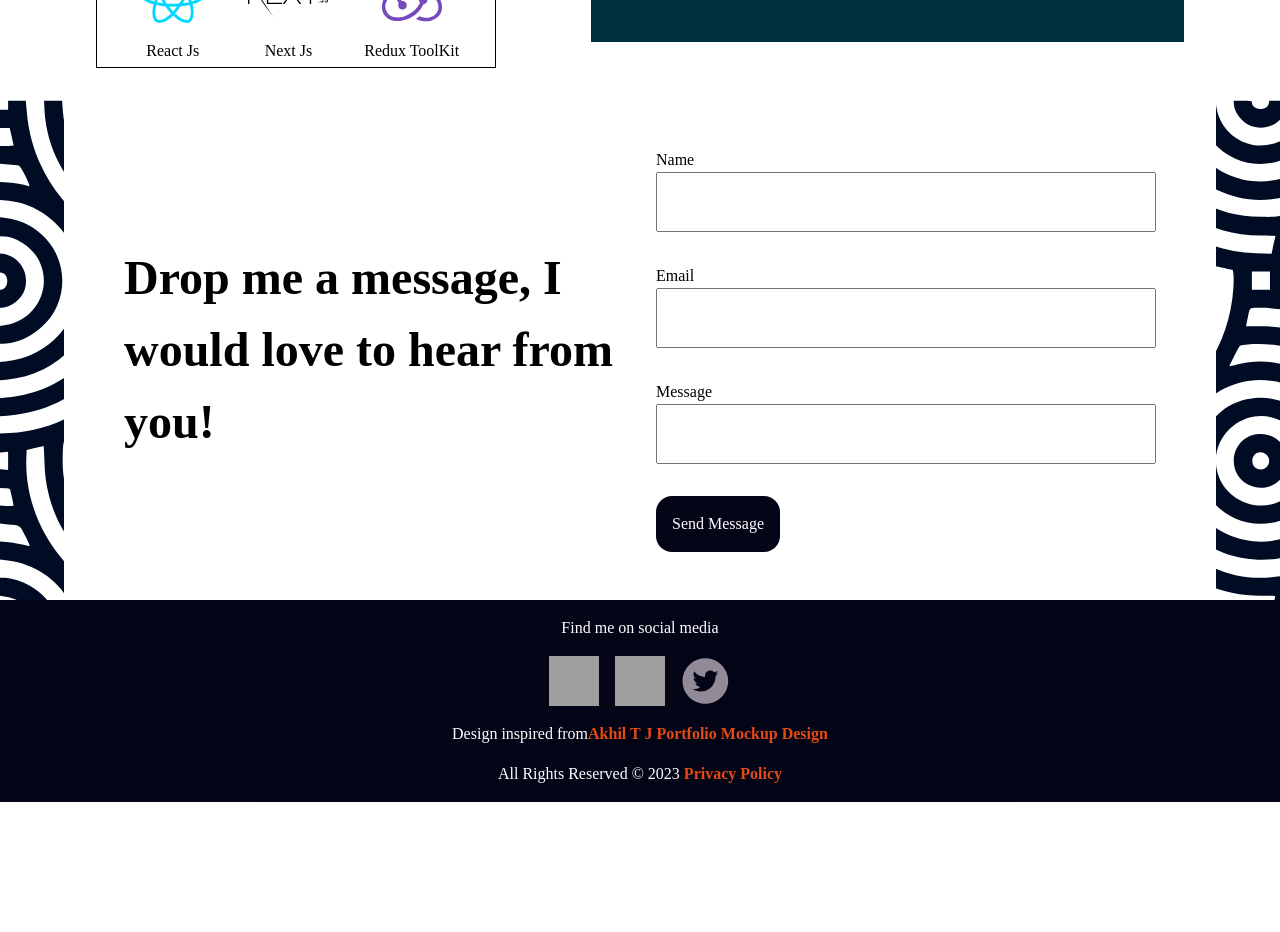
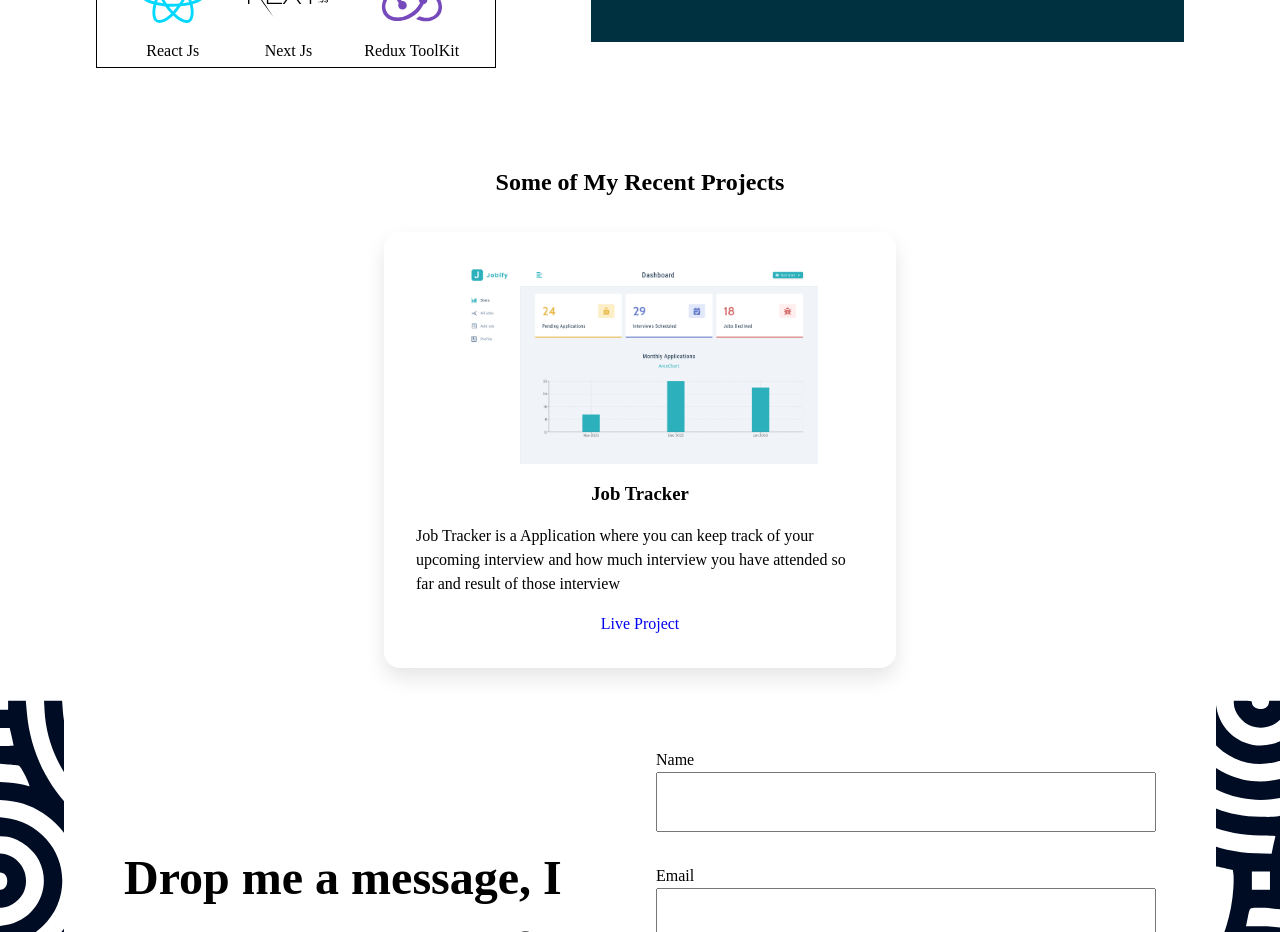
Before and after one commit to rajesh-1252/portfolio, a Next.js app: page / in a window 1280 px wide. Shown: the part 3140-4072 px from the top of the page. Before the commit the page ends 3942 px from the top, so only its background shows below. Built offline with nearby package versions, Linux system fonts and the light colour scheme; grey boxes are pictures that could not be loaded.

Commit message:
jobify project added

```diff
--- /dev/null
+++ b/assets/css/Project.Wrappers.tsx
@@ -0,0 +1,29 @@
+import styled from "styled-components";
+const Wrappers = styled.div`
+  margin: 2rem 0;
+  .left {
+    background: url("/project1.png");
+  }
+  .heading {
+    text-align: center;
+    margin: 2rem;
+  }
+  display: flex;
+  flex-direction: column;
+  align-items: center;
+
+  .card {
+    display: flex;
+    flex-direction: column;
+    align-items: center;
+    gap: 1rem;
+    width: 40%;
+    box-shadow: 0px 10px 20px rgba(0, 0, 0, 0.1);
+    border-radius: 1rem;
+    padding: 2rem;
+  }
+  .title {
+    text-align: center;
+  }
+`;
+export default Wrappers;
--- /dev/null
+++ b/page/Project.tsx
@@ -0,0 +1,32 @@
+import Image from "next/image";
+import Link from "next/link";
+import React from "react";
+import Wrappers from "../assets/css/Project.Wrappers";
+import project1Img from "../public/project1.png";
+
+const Project = () => {
+  return (
+    <Wrappers>
+      <h2 className="heading">Some of My Recent Projects</h2>
+      <div className="card">
+        <div className="img">
+          <Image src={project1Img} height={200} alt={"ProjectImage"} />
+        </div>
+        <h3 className="title">Job Tracker</h3>
+        <div className="description">
+          Job Tracker is a Application where you can keep track of your upcoming
+          interview and how much interview you have attended so far and result
+          of those interview
+        </div>
+        <Link
+          target={"_blank"}
+          href={"https://job-tracker1.onrender.com/all-jobs"}
+        >
+          Live Project
+        </Link>
+      </div>
+    </Wrappers>
+  );
+};
+
+export default Project;
--- a/pages/index.tsx
+++ b/pages/index.tsx
@@ -7,6 +7,7 @@ import Skills from "../page/Skills";
 import NavBar from "../components/NavBar";
 import Footer from "../components/Footer";
 import Contact from "../page/Contact";
+import Project from "../page/Project";
 export default function Home() {
   return (
     <>
@@ -15,6 +16,7 @@ export default function Home() {
       <About />
       <Experience />
       <Skills />
+      <Project />
       <Contact />
       <Footer />
     </>
```
Also changed, not shown: public/project1.png (added).
